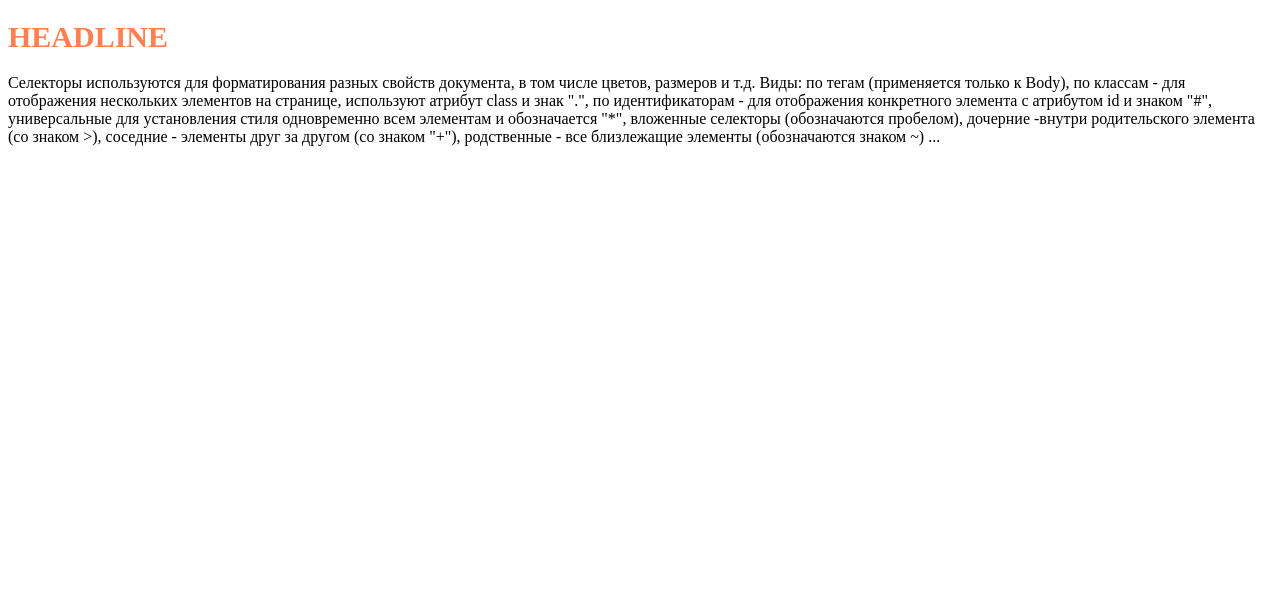
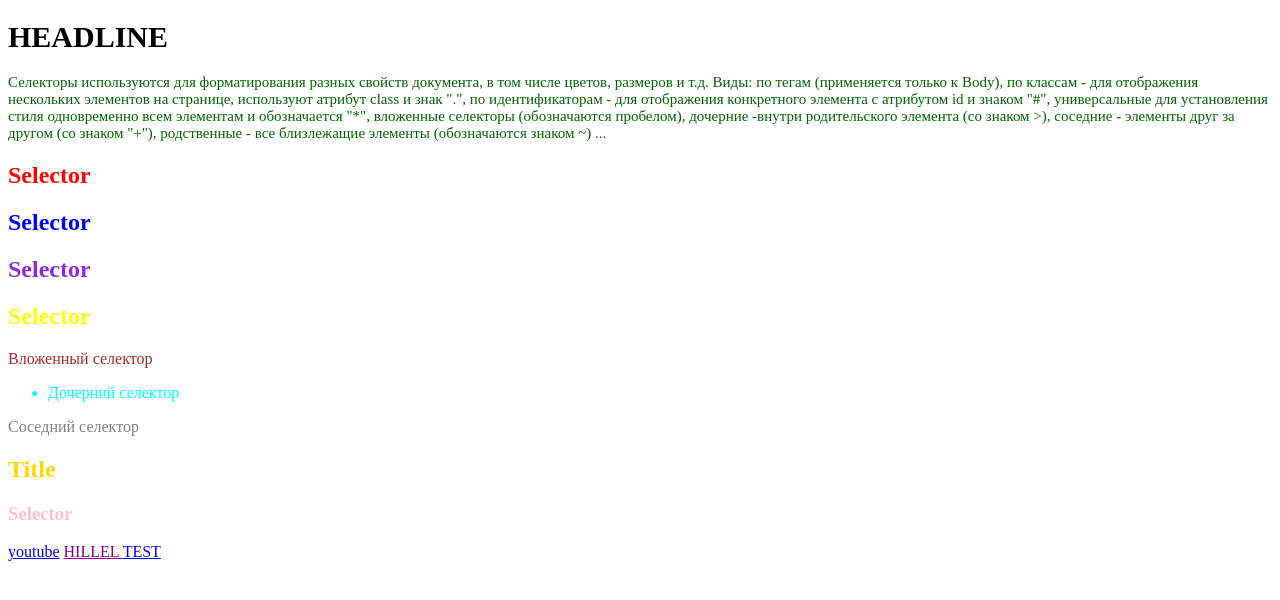
Before and after one commit to MoisieienkoVV/SELECTORS, a plain HTML site: page index.html in a window 1280 px wide. Drawn offline with Linux system fonts and the light colour scheme.

Commit message:
десять вариантов селекторов

```diff
--- a/index.html
+++ b/index.html
@@ -7,7 +7,26 @@
     </head>
     <body>
         <h1>HEADLINE</h1>
-        Селекторы используются для форматирования разных свойств документа, в том числе цветов, размеров и т.д. Виды: по тегам (применяется только к Body), по классам - для отображения нескольких элементов на странице, используют атрибут class и знак ".", по идентификаторам - для отображения конкретного элемента с атрибутом id и знаком "#", универсальные для установления стиля одновременно всем элементам и обозначается "*", вложенные селекторы (обозначаются пробелом), дочерние -внутри родительского элемента (со знаком >), соседние - элементы друг за другом (со знаком "+"), родственные - все близлежащие элементы (обозначаются знаком ~) ...
-    </p>
+        <p>
+            Селекторы используются для форматирования разных свойств документа, в том числе цветов, размеров и т.д. Виды: по тегам (применяется только к Body), по классам - для отображения нескольких элементов на странице, используют атрибут class и знак ".", по идентификаторам - для отображения конкретного элемента с атрибутом id и знаком "#", универсальные для установления стиля одновременно всем элементам и обозначается "*", вложенные селекторы (обозначаются пробелом), дочерние -внутри родительского элемента (со знаком >), соседние - элементы друг за другом (со знаком "+"), родственные - все близлежащие элементы (обозначаются знаком ~) ...
+        </p>
+        <h2>Selector</h2>
+        <h2 class="selector">Selector</h2>
+        <h2 id="selector">Selector</h2>
+        <h2 class="selector big">Selector</h2>
+        <div>
+            <p>Вложенный селектор</p>
+        </div>
+        <div>
+            <ul>
+                <li>Дочерний селектор</li>
+            </ul>
+            <p>Соседний селектор</p>
+        </div>
+        <h2 class="ttl big"id="ttl">Title</h2>
+        <h3 class="sel small">Selector</h3>
+        <a href="https//:youtube.com">youtube</a>
+        <a href="https//:ithillel.ua" target="blank"> HILLEL </a>
+        <a href="test">TEST</a>
     </body>
 </html>
--- a/style.css
+++ b/style.css
@@ -1,5 +1,5 @@
 h1 {
-    color: coral;
+    color: black;
     font-size: 30px;
 }
 
@@ -8,6 +8,49 @@ p {
     font-size: 15px;
 }
 
-.type {
-    color: indigo;
+h2 {
+    color: red;
 }
+
+.selector {
+    color: blue;
+}#selector {
+    color: blueviolet;
+}
+
+.selector.big {
+    color: yellow;
+}
+
+div p {
+    color: brown;
+    font-size: medium;
+}
+
+div>ul {
+    color: cyan;
+}
+ul+p {
+    color: grey;
+}
+
+}
+
+li+a {
+    color: crimson;
+}
+
+#sel.sel {
+    color: fuchsia;
+}
+#ttl.ttl.big {
+    color: gold;
+}
+
+h3.sel.small {
+    color: pink;
+}
+
+[target] {
+    color: purple;
+}
```
